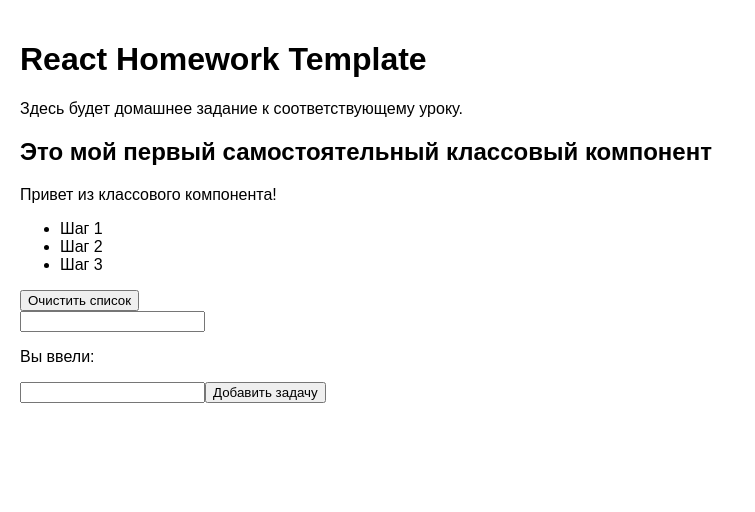
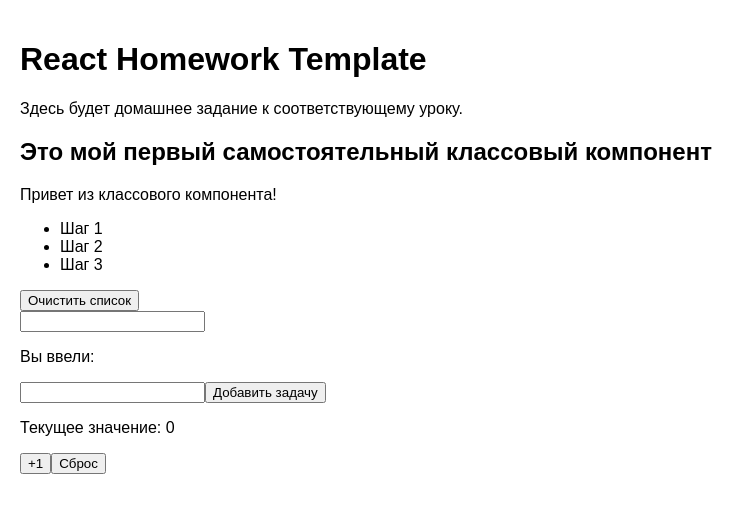
Before and after one commit to tusin777/react-home-works-app, a React (Vite) app: page / in a window 1280 px wide. Shown: the top 512 px of the page, without its empty margins (0-755 px from the left). Built offline with nearby package versions, Linux system fonts and the light colour scheme.

Commit message:
Добавить компонент Timer для отслеживания времени

```diff
--- a/src/components/App/App.jsx
+++ b/src/components/App/App.jsx
@@ -3,6 +3,7 @@
 import StepsList from "../StepsList";
 import InputMirror from "../InputMirror";
 import TaskList from "../TaskList";
+import Timer from "../Timer";
 
 function App() {
   return (
@@ -13,6 +14,7 @@
       <StepsList />
       <InputMirror />
       <TaskList />
+      <Timer />
     </div>
   );
 }
--- /dev/null
+++ b/src/components/Timer.jsx
@@ -0,0 +1,31 @@
+// src/components/Timer.jsx
+import { Component } from "react";
+
+class Timer extends Component {
+  state = {
+    count: 0,
+  };
+
+  increment = () => {
+    this.setState((prevState) => {
+      if (prevState.count >= 10) return prevState;
+      return { count: prevState.count + 1 };
+    });
+  };
+
+  reset = () => {
+    this.setState({ count: 0 });
+  };
+
+  render() {
+    return (
+      <div>
+        <p>Текущее значение: {this.state.count}</p>
+        <button onClick={this.increment}>+1</button>
+        <button onClick={this.reset}>Сброс</button>
+      </div>
+    );
+  }
+}
+
+export default Timer;
```
